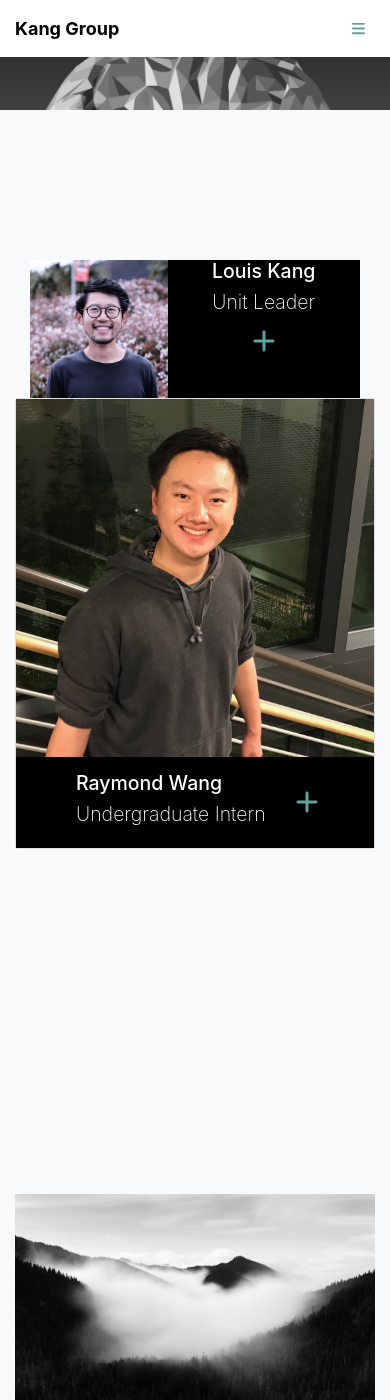
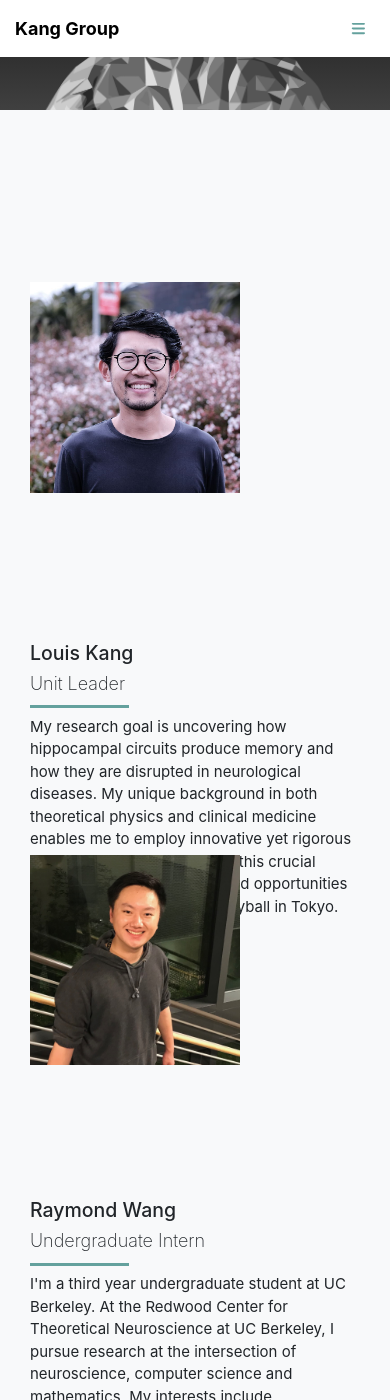
Before and after one commit to louiskang/group.github.io, a Jekyll site: the page built from index.html, in a window 390 px wide and 1400 px high, scrolled down 800 px. Built offline with Jekyll 4.4.1, drawn with Linux system fonts in a browser that asks for light colours; nearby versions of some CDN libraries; some web fonts are replaced; library files that are not in the unit come from our copies; some of the changed text lies outside the part shown.

Commit message:
Second attempt at team section

```diff
--- a/_includes/research.html
+++ b/_includes/research.html
@@ -35,5 +35,26 @@
       </div>
     </div>
 
+      <div class="container card d-flex flex-column col-lg-6">
+        <img class="img-fluid" src="/img/team-raymond.jpg" alt="" />
+        <div class="container info p-3 p-lg-5">
+          <div class="container d-flex flex-column">
+            <div class="container d-flex align-items-center">
+              <div class="container d-flex flex-column text-left">
+                <h4 class="name">Raymond Wang</h4>
+                <h5 class="role">Undergraduate Intern</h5>
+              </div>
+              <button type="button" class="btn btn-outline-primary toggle-text" data-toggle="collapse" data-target="#raymondText">
+                <span><i class="fas fa-plus fa-2x"></i></span><span class="toggle-hide"><i class="fas fa-minus fa-2x"></i></span>
+              </button>
+            </div>
+            <div class="collapse" id="raymondText">
+              <p class="text">I'm a junior at the University of California, Berkeley, majoring in Electrical Engineering and Computer Science.</p>
+              <p class="mb-0 text-white-50">Email me at raymondwang@berkeley.edu | Download my CV</p>
+            </div>
+          </div>
+        </div>
+      </div>
+
   </div>
 </section>
--- a/_includes/team.html
+++ b/_includes/team.html
@@ -3,40 +3,34 @@
   <div class="container">
     <div class="row justify-content-center no-gutters mb-5 mb-lg-0">
 
-      <div class="person d-flex flex-column col-lg-6">
-        <div class="d-flex">
-          <img class="col-5" src="/img/team-louis.jpg" alt="" />
-          <div class="info d-flex flex-column align-items-center text-left h-100 col-7">
-            <h4 class="name">Louis Kang</h4>
-            <h5 class="role">Unit Leader</h5>
-            <button type="button" class="btn btn-outline-primary toggle-text" data-toggle="collapse" data-target="#louisText">
-              <span><i class="fas fa-plus fa-2x"></i></span><span class="toggle-hide"><i class="fas fa-minus fa-2x"></i></span>
-            </button>
+      <div class="person d-flex flex-column flex-md-row col-lg-8">
+        <div class="d-flex flex-column col-8 col-md-4 mb-2">
+          <img class="img-fluid" src="/img/team-louis.jpg" alt="" />
+        </div>
+        <div class="col-lg-8 d-flex flex-column text-left">
+          <h5 class="name">Louis Kang</h4>
+          <h6 class="role">Unit Leader</h5>
+          <hr class="mt-1 mb-2 ml-0" />
+          <p class="text">My research goal is uncovering how hippocampal circuits produce memory and how they are disrupted in neurological diseases. My unique background in both theoretical physics and clinical medicine enables me to employ innovative yet rigorous approaches towards tackling this crucial problem. Now I'm trying to find opportunities to play piano and beach volleyball in Tokyo.</p>
+          <div class='d-flex'>
+            <button class="btn btn-copy btn-outline-primary" data-clipboard-text="louis.kang@riken.jp"><i class="fas fa-clipboard"></i> louis.kang@riken.jp</button>
+            <a class="btn btn-outline-primary" href="/cv/Louis_Kang_CV.pdf"><i class="fas fa-file-pdf"></i> CV</a>
           </div>
-        </div>
-        <div class="info collapse" id="louisText">
-          <p class="text">My research goal is uncovering how hippocampal circuits produce memory and how they are disrupted in neurological diseases. My unique background in both theoretical physics and clinical medicine enables me to employ innovative yet rigorous approaches towards tackling this crucial problem. Now I'm trying to find opportunities to play piano and beach volleyball in Tokyo.</p>
-          <p class="mb-0 text-white-50">Email me at louis.kang@riken.jp | Download my CV</p>
         </div>
       </div>
 
-      <div class="container card d-flex flex-column col-lg-6">
-        <img class="img-fluid" src="/img/team-raymond.jpg" alt="" />
-        <div class="container info p-3 p-lg-5">
-          <div class="container d-flex flex-column">
-            <div class="container d-flex align-items-center">
-              <div class="container d-flex flex-column text-left">
-                <h4 class="name">Raymond Wang</h4>
-                <h5 class="role">Undergraduate Intern</h5>
-              </div>
-              <button type="button" class="btn btn-outline-primary toggle-text" data-toggle="collapse" data-target="#raymondText">
-                <span><i class="fas fa-plus fa-2x"></i></span><span class="toggle-hide"><i class="fas fa-minus fa-2x"></i></span>
-              </button>
-            </div>
-            <div class="collapse" id="raymondText">
-              <p class="text">I'm a junior at the University of California, Berkeley, majoring in Electrical Engineering and Computer Science.</p>
-              <p class="mb-0 text-white-50">Email me at raymondwang@berkeley.edu | Download my CV</p>
-            </div>
+      <div class="person d-flex flex-column flex-md-row col-lg-8">
+        <div class="d-flex flex-column col-8 col-md-4 mb-2">
+          <img class="img-fluid" src="/img/team-raymond.jpg" alt="" />
+        </div>
+        <div class="col-lg-8 d-flex flex-column text-left">
+          <h5 class="name">Raymond Wang</h4>
+          <h6 class="role">Undergraduate Intern</h5>
+          <hr class="mt-1 mb-2 ml-0" />
+          <p class="text">I'm a third year undergraduate student at UC Berkeley. At the Redwood Center for Theoretical Neuroscience at UC Berkeley, I pursue research at the intersection of neuroscience, computer science and mathematics. My interests include understanding memory through a biological and computational perspective.</p>
+          <div class='d-flex'>
+            <button class="btn btn-copy btn-outline-primary" data-clipboard-text="raymondwang@berkeley.edu"><i class="fas fa-clipboard"></i> raymondwang@berkeley.edu</button>
+            <a class="btn btn-outline-primary" href=""><i class="fas fa-file-pdf"></i> CV</a>
           </div>
         </div>
       </div>
--- a/_layouts/default.html
+++ b/_layouts/default.html
@@ -36,16 +36,18 @@
     {% include research.html %}
     {% include news.html %}
     {% include links.html %}
+
+    <script src="/js/jquery.min.js"></script>
+    <script src="/js/jquery.easing.min.js"></script>
+    <script src="/assets/bootstrap-4.5.3/js/bootstrap.bundle.min.js"></script>
+    <script src="/js/clipboard.min.js"></script>
+    <script src="/js/grayscale.js"></script>
+    <script src="/js/custom.js"></script>
+
   </body>
 
   <footer class="footer bg-black small text-center text-white-50">
     <div class="container">Copyright © Your Website 2020</div>
   </footer>
 
-  <script src="/js/jquery.min.js"></script>
-  <script src="/js/jquery.easing.min.js"></script>
-  <script src="/assets/bootstrap-4.5.3/js/bootstrap.bundle.min.js"></script>
-  <script src="/js/grayscale.js"></script>
-  <script src="/js/custom.js"></script>
-
 </html>
--- a/css/custom.css
+++ b/css/custom.css
@@ -95,32 +95,31 @@
   padding: 10rem 0;
 }
 .team-section .person {
-  padding: 0 1rem;
+  padding: 1.5rem 0;
 }
 .team-section .info {
-  background: #000000;
 }
 .team-section .name {
-  color: #ffffff;
+  display: inline;
   font-weight: 500;
 }
 .team-section .role {
-  color: #ffffff;
+  display: inline;
   font-weight: 200;
 }
 .team-section .text {
-  color: #d0d0d0;
+  margin: 0;
 }
-.team-section button {
-  padding: 0.5rem 0.5rem;
+.team-section .btn {
+  padding: 0.3rem 0.5rem;
+  margin: 0.2rem 0.3rem;
+}
+.team-section hr {
+  border-color: #64a19d;
+  border-width: 0.25rem;
+  width: 30%
 }
 
-@media (min-width: 992px) {
-  .team-section .team-text {
-  }
-  .team-section .team-text {
-  }
-}
 
 .news-section {
   padding: 10rem 0;
--- a/css/theme.css
+++ b/css/theme.css
@@ -94,10 +94,8 @@
 .btn {
 /*  box-shadow: 0 0.1875rem 0.1875rem 0 rgba(0, 0, 0, 0.1) !important;*/
   box-shadow: none !important;
-  padding: 1.25rem 2rem;
+  padding: 0.5rem 0.5rem;
   font-size: 80%;
-  text-transform: uppercase;
-  letter-spacing: 0.15rem;
   border: 0;
   outline: none;
 }
@@ -159,6 +157,29 @@
   color: #467370;
 }
 
+.tooltip {
+  position: absolute;
+  z-index: 1070;
+  display: block;
+  margin: 0;
+  font-family: "Nunito", -apple-system, BlinkMacSystemFont, "Segoe UI", Roboto, "Helvetica Neue", Arial, sans-serif, "Apple Color Emoji", "Segoe UI Emoji", "Segoe UI Symbol", "Noto Color Emoji";
+  font-style: normal;
+  font-weight: 400;
+  line-height: 1.5;
+  text-align: left;
+  text-align: start;
+  text-decoration: none;
+  text-shadow: none;
+  text-transform: none;
+  letter-spacing: normal;
+  word-break: normal;
+  word-spacing: normal;
+  white-space: normal;
+  line-break: auto;
+  font-size: 0.875rem;
+  word-wrap: break-word;
+  opacity: 0;
+}
 
 .bg-black {
   background-color: #000000 !important;
@@ -167,6 +188,11 @@
 button.bg-black:hover,
 button.bg-black:focus {
   background-color: black !important;
+}
+
+.tooltip {
+  font-family: inherit;
+  font-size: 12px;
 }
 
 #mainNav {
--- a/js/custom.js
+++ b/js/custom.js
@@ -5,3 +5,34 @@
     $(this).toggle();
   });
 });
+
+// Copy to clipboard tooltip
+$('.btn-copy').tooltip({
+  trigger: 'click',
+  placement: 'bottom'
+});
+
+function setTooltip(btn, message) {
+  $(btn).tooltip('hide')
+    .attr('data-original-title', message)
+    .tooltip('show');
+}
+
+function hideTooltip(btn) {
+  setTimeout(function() {
+    $(btn).tooltip('hide');
+  }, 1000);
+}
+
+// Copy to clipboard
+var clipboard = new ClipboardJS('.btn');
+
+clipboard.on('success', function(e) {
+  setTooltip(e.trigger, 'copied to clipboard');
+  hideTooltip(e.trigger);
+});
+
+clipboard.on('error', function(e) {
+  setTooltip(e.trigger, 'copy failed');
+  hideTooltip(e.trigger);
+});
```
Also changed, not shown: js/clipboard.min.js (added), 1 other file.
